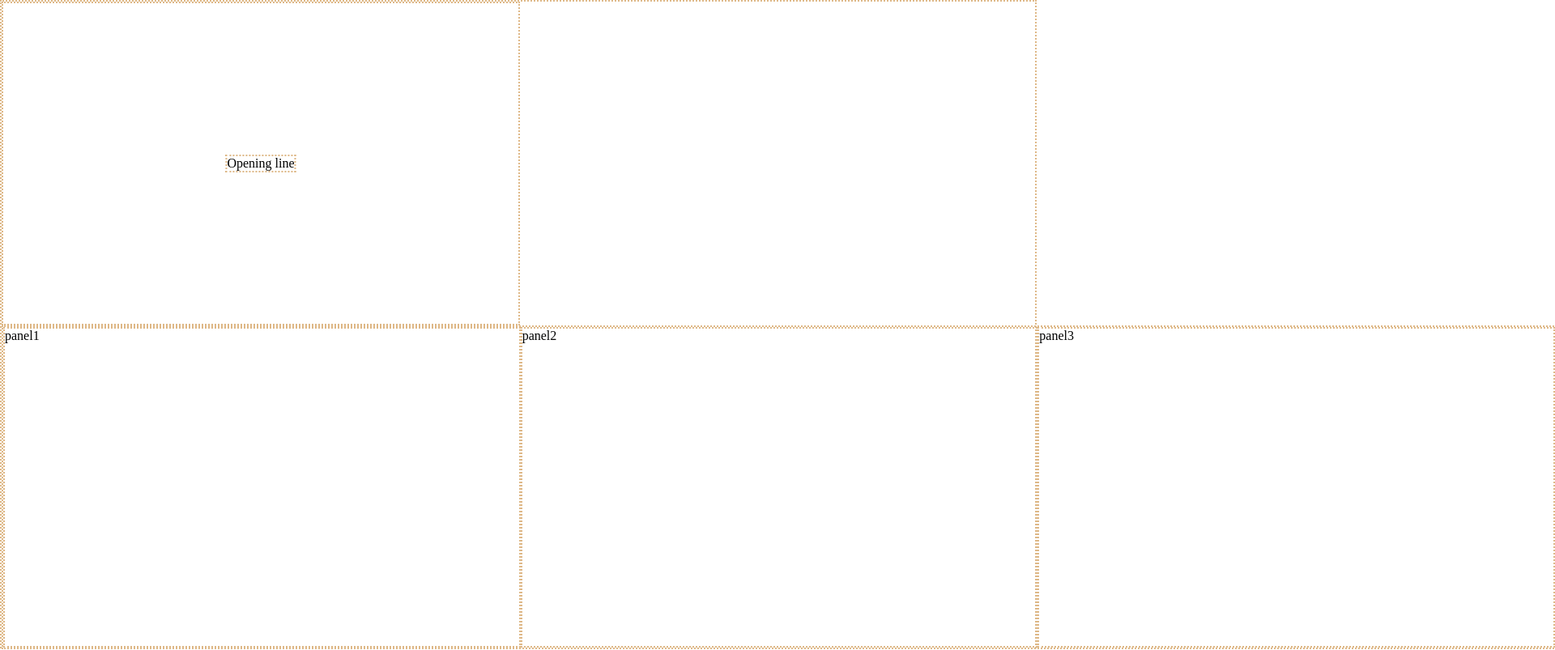
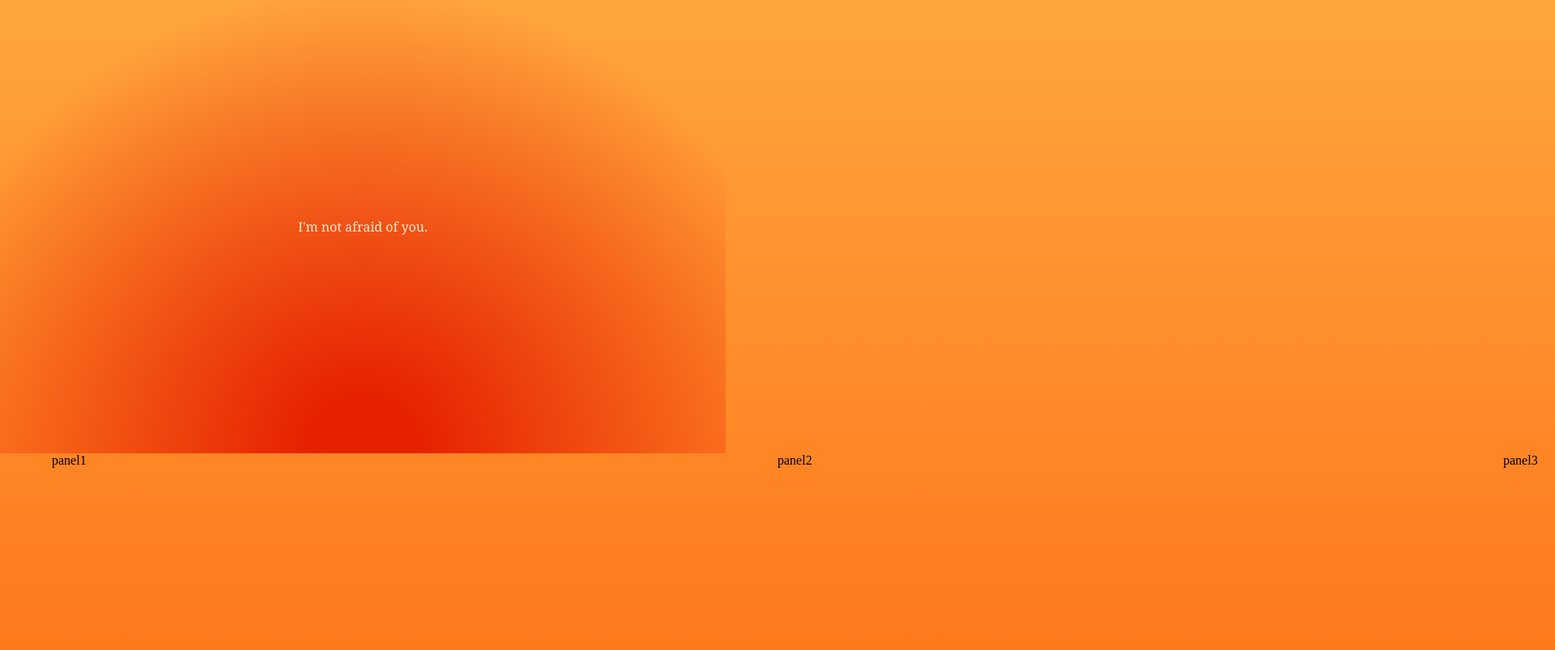
Before and after one commit to emmali98/thesis-mockup, a website: page public/index.html in a window 1280 px wide. Shown: the top 803 px of the page at 81% size, 1920 px wide, since content can reach past the window. Drawn offline with Linux system fonts and the light colour scheme.

Commit message:
Gradients: basic orange gradient backgrounds

```diff
--- a/public/index.html
+++ b/public/index.html
@@ -5,7 +5,7 @@
 <body>
   <div class="wrapper">
     <div class="open" class="buffer">
-      <div class="text">Opening line</div>
+      <div class="text">I'm not afraid of you.</div>
     </div>
     <div class="panels">
       <div class="image">panel1</div>
--- a/public/style.css
+++ b/public/style.css
@@ -1,9 +1,11 @@
 body {
   margin: 0;
+  background: rgb(255,87,0);
+  background: linear-gradient(0deg, rgba(255,87,0,1) 50%, rgb(255, 165, 62) 100%);
 }
 
 div {
-  border: 2px dotted burlywood;
+  /*border: 2px dotted burlywood;*/
 }
 
 /* CLASSES */
@@ -19,6 +21,8 @@ div {
   top: 50%;
   left: 50%;
   transform: translate(-50%, -50%);
+  color: antiquewhite;
+  font-family: Georgia, 'Times New Roman', Times, serif;
 }
 
 .text-container {
@@ -27,14 +31,16 @@ div {
 
 .wrapper {
   display: grid;
-  grid-template-columns: repeat(5, 50vw);
-  grid-auto-rows: minmax(50vh, auto);
+  grid-template-columns: repeat(5, 70vw);
+  grid-auto-rows: minmax(70vh, auto);
 }
 
 /* SPECIFIC ELEMENTS */
 
 .open {
   position: relative;
+  background: rgb(230,40,0);
+  background: radial-gradient(circle at bottom, rgb(230, 34, 0) 10%, transparent 80%);
 }
 
 .panels {
@@ -42,6 +48,8 @@ div {
   grid-row: 2;
   display: grid;
   grid-template-columns: repeat(3, 1fr);
+  gap: 5vw;
+  padding-left: 5vw;
 }
 
 .arm {
```
